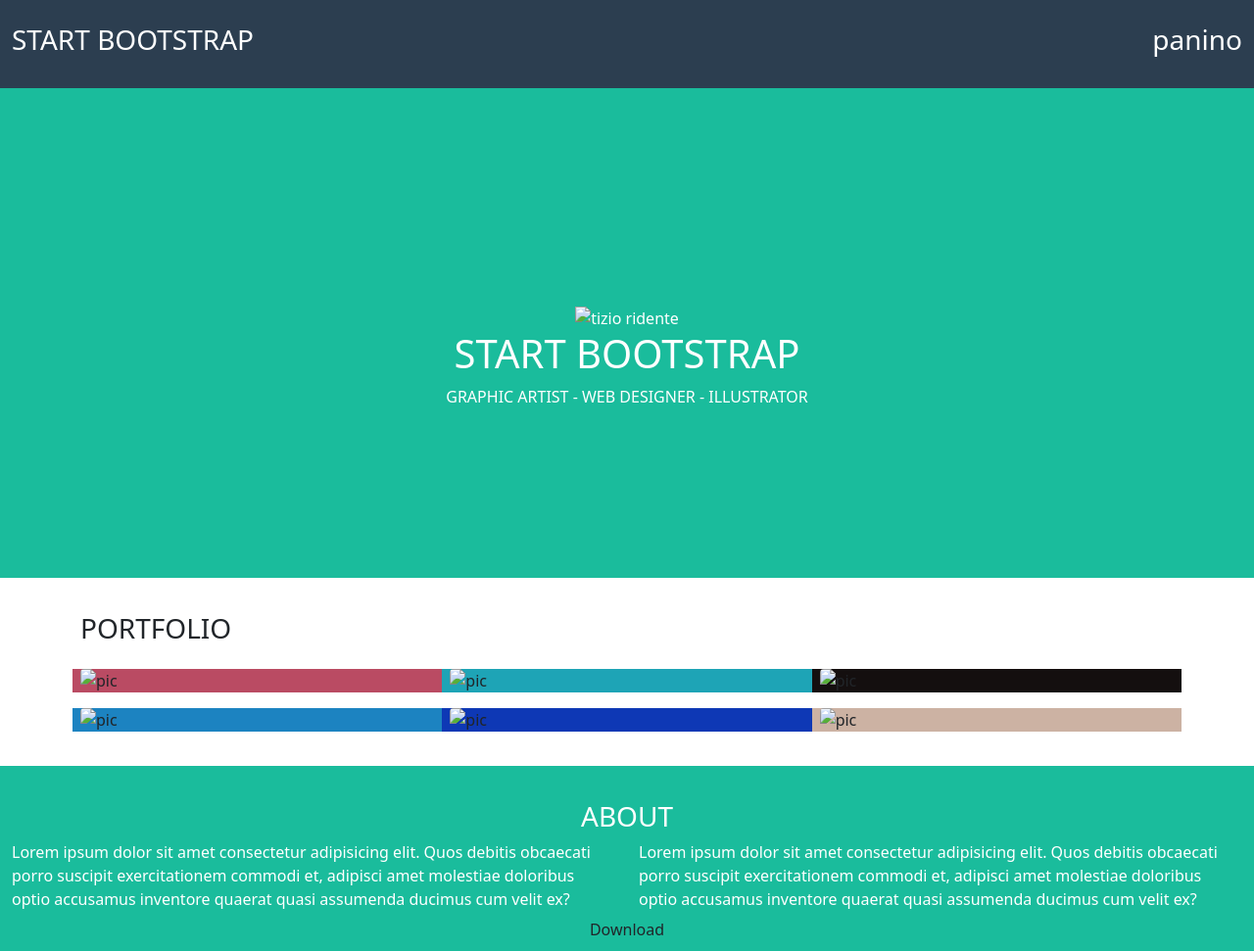
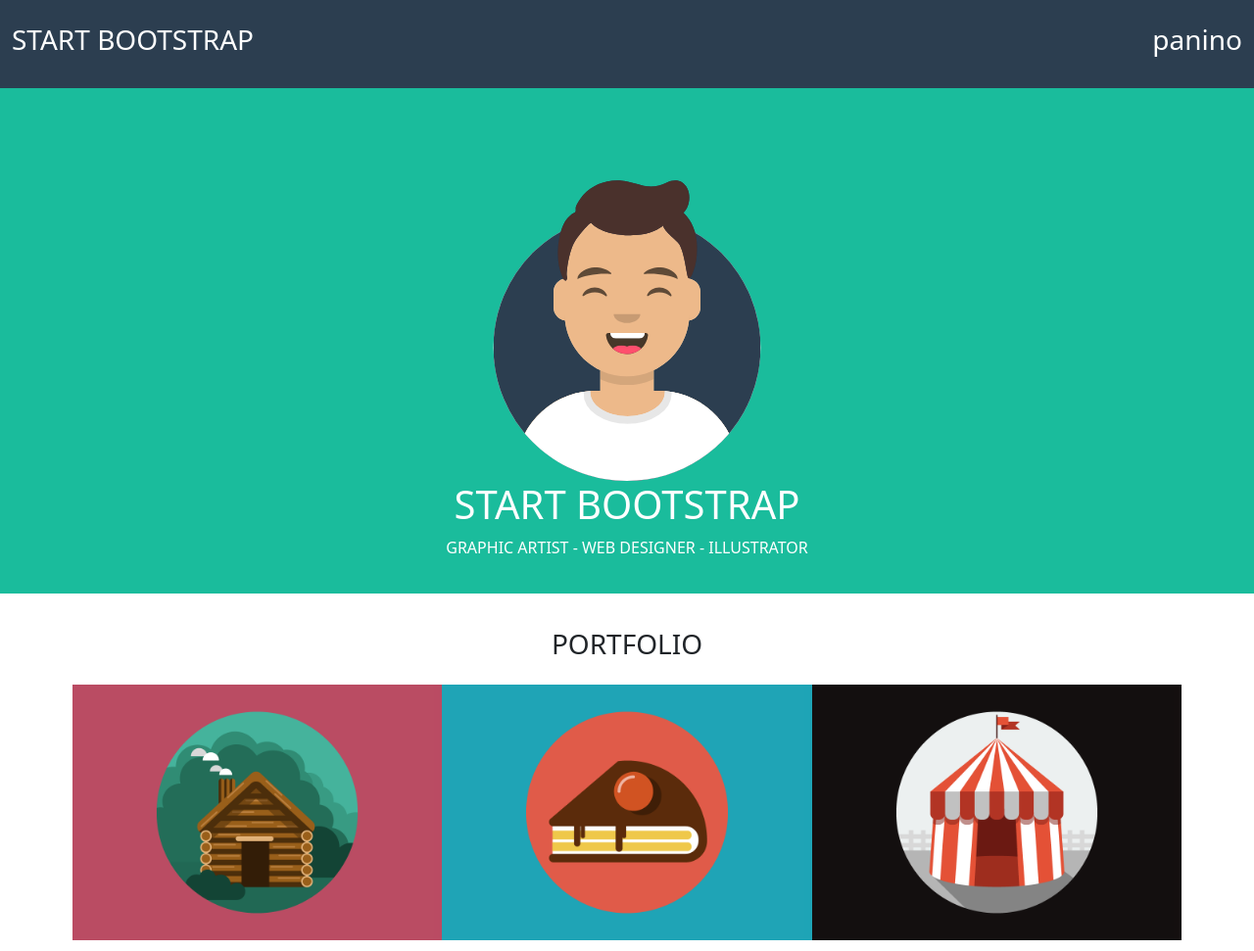
Before and after one commit to Fez06/Bootstrap-Freelancer, a plain HTML site: page index.html in a window 1280 px wide. Shown: the top 971 px of the page at 98% size. Drawn offline with nearby package versions, Linux system fonts and the light colour scheme.

Commit message:
the portfolio issue

```diff
--- a/index.html
+++ b/index.html
@@ -27,10 +27,10 @@
         <!-- -----SECTION JUMBO------ -->
 
         <section class="jumbo row text-white align-items-center">
-            <div class="col text-center gy-5">
+            <div class="col text-center gy-5 justify-content-center">
 
-                <div>
-                    <img src="" alt="tizio ridente">
+                <div class="cornice">
+                    <img class="img-fluid" src="img/avatar.svg" alt="tizio ridente">
                 </div>
 
                 <h1>START BOOTSTRAP</h1>
@@ -53,7 +53,7 @@
         <section id="portfolio">
             <div class="container">
                 <div class="row gy-4 gx-3">
-                    <div class="art col-12 portfolio-title col-12 ">
+                    <div class="art col-12 portfolio-title col-12 text-center">
                         <h3>PORTFOLIO</h3>
                         <div>
                             <span></span>
@@ -63,27 +63,27 @@
                     </div>
 
                     <div class="disegno-uno col-12 gy-3 col-md-6 col-xl-4">
-                        <img class="rounded img-fluid mx-auto d-block" src="" alt="pic">
+                        <img src="img/cabin.png" class="rounded img-fluid mx-auto d-block" alt="pic">
                     </div>
 
                     <div class="disegno-due col-12 gy-3 col-md-6 col-xl-4">
-                        <img class="rounded img-fluid mx-auto d-block" src="" alt="pic">
+                        <img class="rounded img-fluid mx-auto d-block" src="img/cake.png" alt="pic">
                     </div>
 
                     <div class="disegno-tre col-12 gy-3 col-md-6 col-xl-4">
-                        <img class="rounded img-fluid mx-auto d-block" src="" alt="pic">
+                        <img class="rounded img-fluid mx-auto d-block" src="img/circus.png" alt="pic">
                     </div>
 
                     <div class="disegno-quattro col-12 gy-3 col-md-6 col-xl-4">
-                        <img class="rounded img-fluid mx-auto d-block" src="" alt="pic">
+                        <img class="rounded img-fluid mx-auto d-block" src="img/game.png" alt="pic">
                     </div>
 
                     <div class="disegno-cinque col-12 gy-3 col-md-6 col-xl-4">
-                        <img class="rounded img-fluid mx-auto d-block" src="" alt="pic">
+                        <img class="rounded img-fluid mx-auto d-block" src="img/safe.png" alt="pic">
                     </div>
 
                     <div class="disegno-sei col-12 gy-3 col-md-6 col-xl-4">
-                        <img class="rounded img-fluid mx-auto d-block" src="" alt="pic">
+                        <img class="rounded img-fluid mx-auto d-block" src="img/submarine.png" alt="pic">
                     </div>
                 </div>
             </div>
@@ -102,10 +102,10 @@
                 </div>
             </div>
 
-            <div class="col-4 text-start col-md-6">
+            <div class="col-3 text-start col-md-6">
                 Lorem ipsum dolor sit amet consectetur adipisicing elit. Quos debitis obcaecati porro suscipit exercitationem commodi et, adipisci amet molestiae doloribus optio accusamus inventore quaerat quasi assumenda ducimus cum velit ex?
             </div>
-            <div class="col-4 text-start col-md-6">
+            <div class="col-3 text-start col-md-6">
                 Lorem ipsum dolor sit amet consectetur adipisicing elit. Quos debitis obcaecati porro suscipit exercitationem commodi et, adipisci amet molestiae doloribus optio accusamus inventore quaerat quasi assumenda ducimus cum velit ex?
             </div>
 
--- a/style.css
+++ b/style.css
@@ -3,8 +3,13 @@
     height: 90px;
 }
 .jumbo {
-    height: 500px;
     background-color: #1abc9c;
+}
+
+.cornice {
+    width: 50%;
+    margin: auto;
+    max-width: 300px;
 }
 
 section {
```
